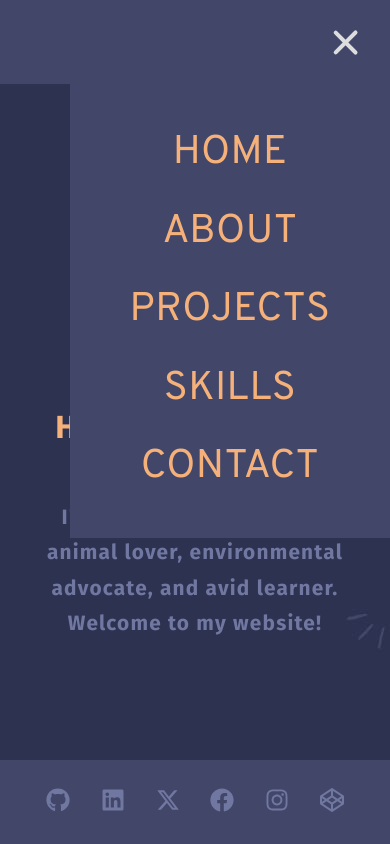
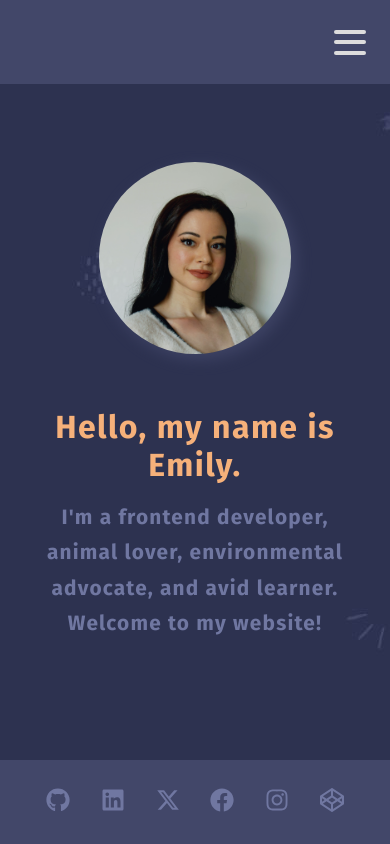
Before and after one commit to eaknott/personal-portfolio, a React (Create React App) app: page / in a window 390 px wide. Built offline with nearby package versions, Linux system fonts and the light colour scheme.

Commit message:
Change hamburgerOpen state initialized to false

```diff
--- a/src/components/Header.jsx
+++ b/src/components/Header.jsx
@@ -3,7 +3,7 @@ import Hamburger from './Hamburger'
 import { Link } from 'react-router-dom'
 
 function Header() {
-  const [hamburgerOpen, setHamburgerOpen] = useState(true)
+  const [hamburgerOpen, setHamburgerOpen] = useState(false)
 
   const toggleHamburgerMenu = () => {
     setHamburgerOpen(!hamburgerOpen)
```
